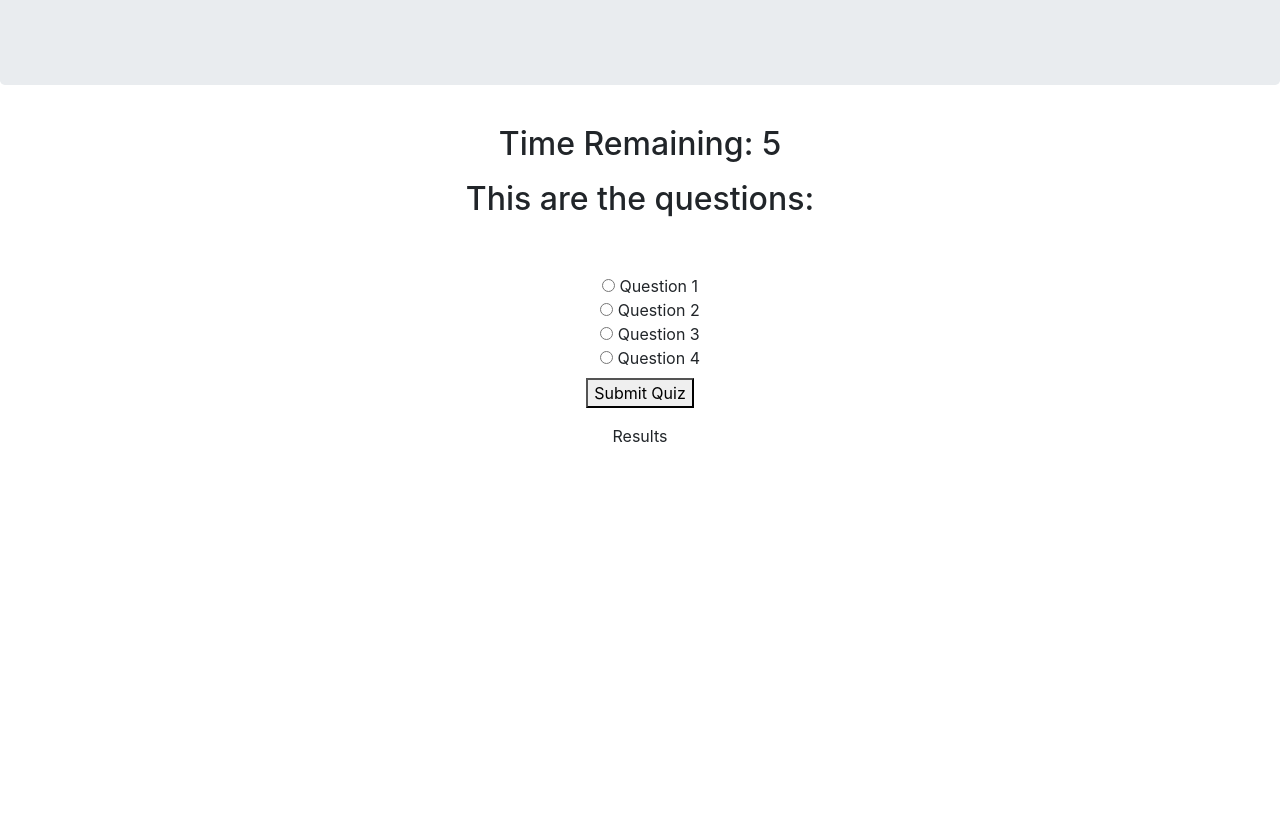
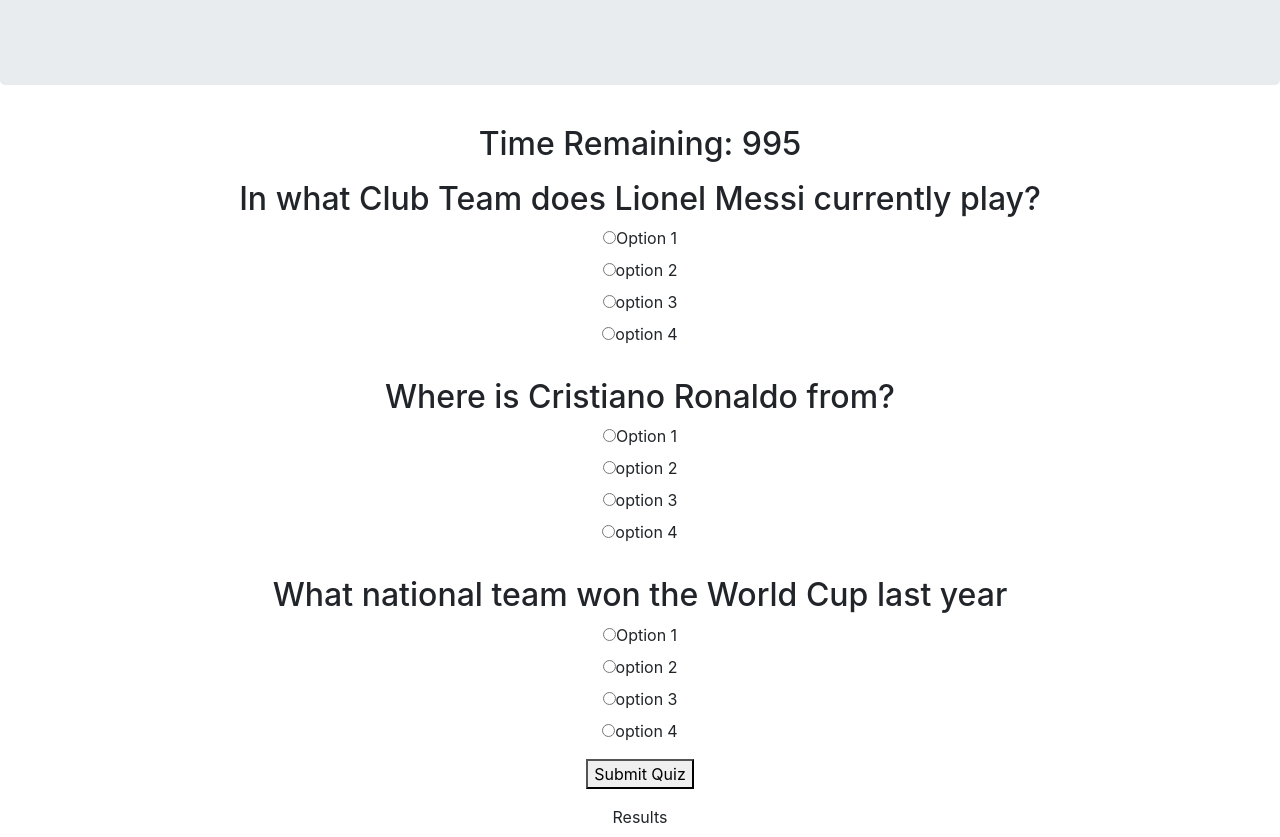
Before and after one commit to elpat77/Trivia-Game, a plain HTML site: page index.html in a window 1280 px wide. Shown: the part 366-1203 px from the top of the page. Before the commit the page ends 822 px from the top, so only its background shows below. Drawn offline with nearby package versions, Linux system fonts and the light colour scheme; a web font is replaced by a local one.

Commit message:
displaying questions on page

```diff
--- a/assets/javascript/apps.js
+++ b/assets/javascript/apps.js
@@ -6,7 +6,7 @@ var number;
 var intervalId;
 
 function run() {
-    number = 10;
+    number = 1000;
     clearInterval(intervalId);
     intervalId = setInterval(decrement, 1000);
 }
@@ -31,4 +31,47 @@ function decrement() {
 run();
 
 
-// function updateQuiz
+var myQuestions = [
+    {
+        question: "In what Club Team does Lionel Messi currently play?",
+        answer: {
+            a: "Real Madrid",
+            b: "Manchester United",
+            c: "Barcelona FC",
+            d: "Bayern Munich"
+        },
+        correctAnswer: "c"
+    },
+    {
+        question: "Where is Cristiano Ronaldo from?",
+        answer: {
+            a: "Madrid, Spain",
+            b: "Madeira, Portugal",
+            c: "Milan, Italy",
+            d: "London, England"
+        },
+        correctAnswer: "b"
+    },
+    {
+        question: "What national team won the World Cup last year ",
+        answer: {
+            a: "England",
+            b: "Brazil",
+            c: "Mexico",
+            d: "France"
+        },
+        correctAnswer: "d"
+    }
+]
+
+console.log(myQuestions);
+console.log(myQuestions[0].question);
+
+function updateQuestions() {
+    $(document).ready(function () {
+        $('#question1').html(myQuestions[0].question);
+        $('#question2').html(myQuestions[1].question);
+        $('#question3').html(myQuestions[2].question);
+    });
+}
+updateQuestions()
--- a/index.html
+++ b/index.html
@@ -53,23 +53,34 @@
     <div class="container">
         <div class="row">
             <div class="col-sm-12 text-center">
-                <h2 div id="quiz">This are the questions:</h2>
+                <h2 div id="question1"></h2>
+                <input type="radio" id="answer1" name="question" /><label for="answer1">Option 1</label><br>
+                <input type="radio" id="answer2" name="question" /><label for="answer2">option 2</label><br>
+                <input type="radio" id="answer3" name="question" /><label for="answer3">option 3</label><br>
+                <input type="radio" id="answer4" name="question" /><label for="answer4">option 4</label><br>
+                <!-- <input type="submit"> -->
             </div>
         </div>
-    </div>
-    <br>
-    <br>
-    <div class="container">
+        <br>
         <div class="row">
-            <div class="col-sm-12 ">
-                <div class="form-check text-center">
-                    <form>
-                        <input type="radio" name="question1" value="question1"> Question 1<br>
-                        <input type="radio" name="question2" value="question2"> Question 2<br>
-                        <input type="radio" name="question3" value="question3"> Question 3<br>
-                        <input type="radio" name="question4" value="question4"> Question 4<br>
-                    </form>
-                </div>
+            <div class="col-sm-12 text-center">
+                <h2 div id="question2"></h2>
+                <input type="radio" id="answer1" name="question" /><label for="answer1">Option 1</label><br>
+                <input type="radio" id="answer2" name="question" /><label for="answer2">option 2</label><br>
+                <input type="radio" id="answer3" name="question" /><label for="answer3">option 3</label><br>
+                <input type="radio" id="answer4" name="question" /><label for="answer4">option 4</label><br>
+                <!-- <input type="submit"> -->
+            </div>
+        </div>
+        <br>
+        <div class="row">
+            <div class="col-sm-12 text-center">
+                <h2 div id="question3"></h2>
+                <input type="radio" id="answer1" name="question" /><label for="answer1">Option 1</label><br>
+                <input type="radio" id="answer2" name="question" /><label for="answer2">option 2</label><br>
+                <input type="radio" id="answer3" name="question" /><label for="answer3">option 3</label><br>
+                <input type="radio" id="answer4" name="question" /><label for="answer4">option 4</label><br>
+                <!-- <input type="submit"> -->
             </div>
         </div>
     </div>
```
